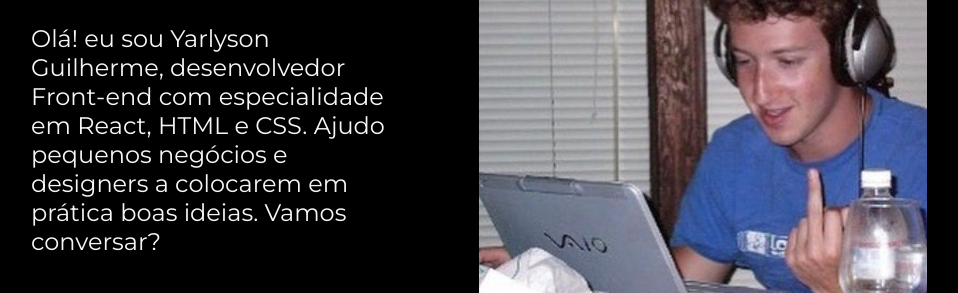
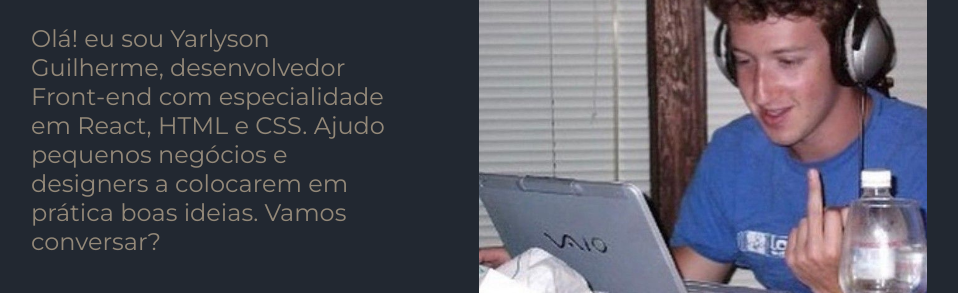
Before and after one commit to yarlysonguilherme7-spec/portifolio, a plain HTML site: page index.html in a window 1280 px wide. Shown: the part 405-698 px from the top of the page, without its empty margins (161-1119 px from the left). Drawn offline with nearby package versions, Linux system fonts and the light colour scheme.

Commit message:
Update style.css

```diff
--- a/style/style.css
+++ b/style/style.css
@@ -1,10 +1,10 @@
 @import url('https://fonts.googleapis.com/css2?family=Krona+One&family=Montserrat:wght@400;600&display=swap');
 
 :root {
-    --cor-primaria: #000000;
-    --cor-secundaria: #F6F6F6;
-    --cor-terciaria: #22D4FD;
-    --cor-hover: #272727;
+    --cor-primaria: #222831;
+    --cor-secundaria: #948979;
+    --cor-terciaria: #715A5A;
+    --cor-hover: #000000;
 
     --fonte-primaria: 'Krona One', sans-serif;
     --fonte-secundaria: 'Montserrat', sans-serif;
```
